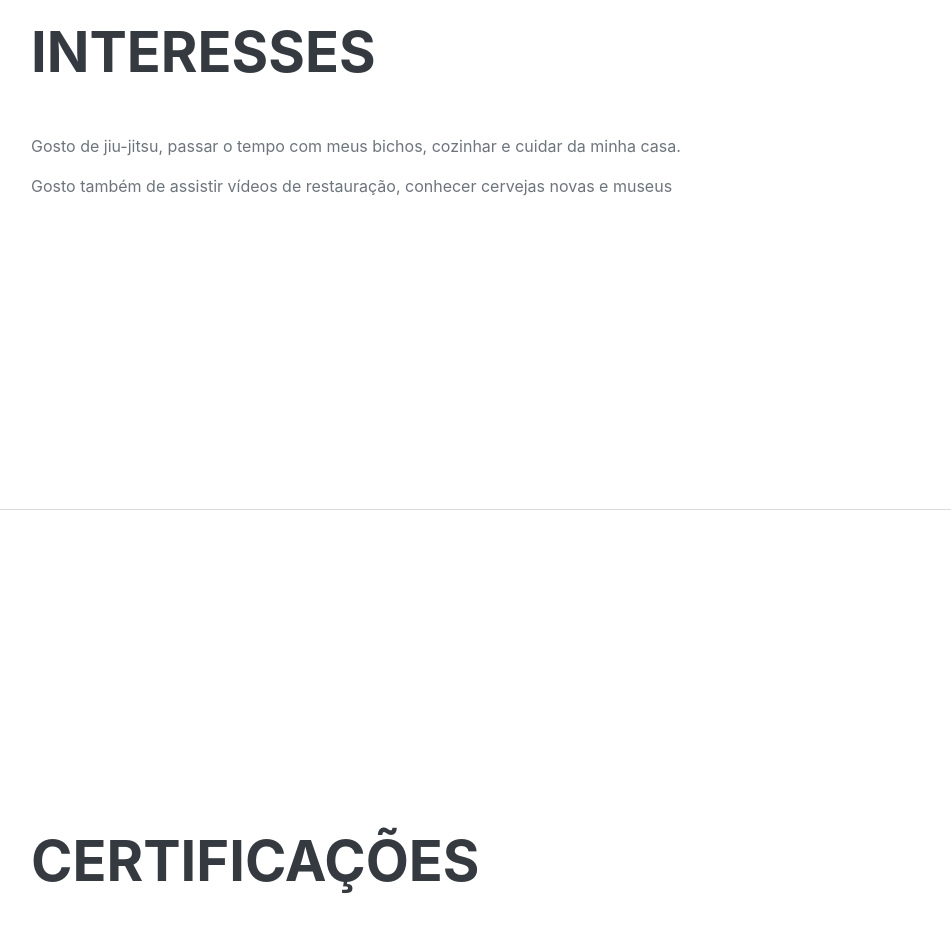
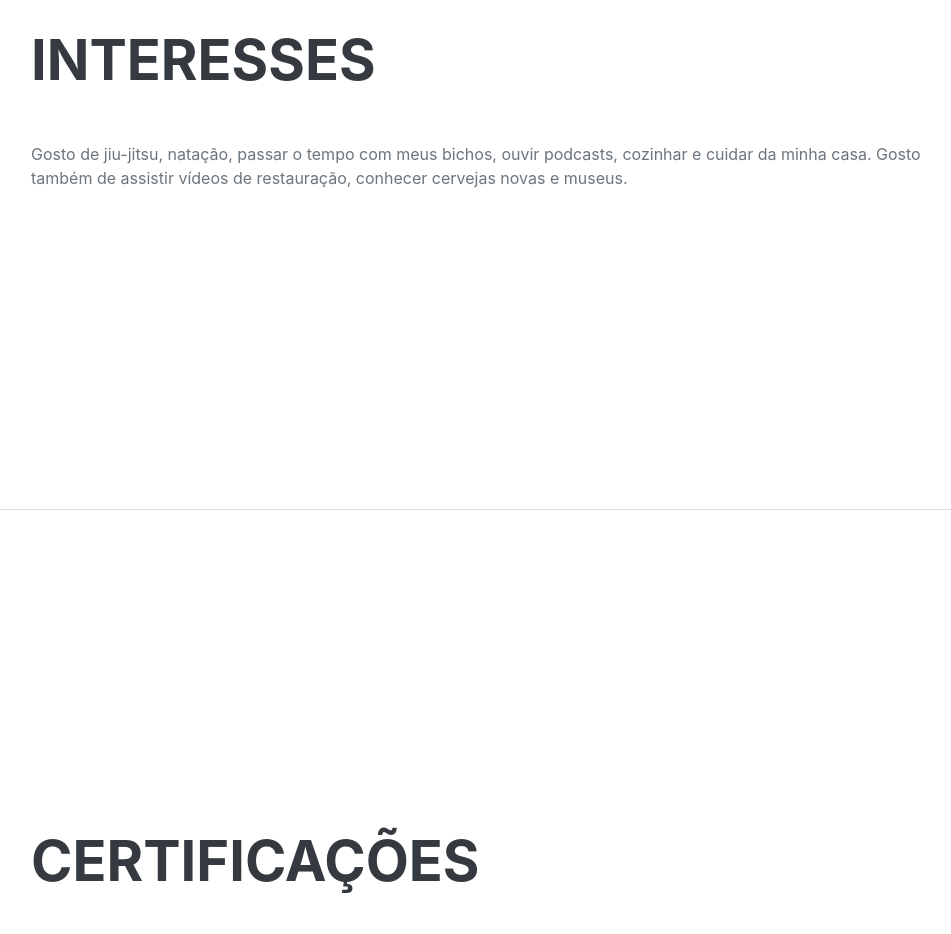
Before and after one commit to PabloCGSilva/pablo, a plain HTML site: page index.html in a window 1280 px wide. Shown: the part 3660-4594 px from the top of the page, without its empty margins (289-1240 px from the left). Drawn offline with nearby package versions, Linux system fonts and the light colour scheme; a web font is replaced by a local one.

Commit message:
Update index.html

```diff
--- a/index.html
+++ b/index.html
@@ -189,8 +189,8 @@
             <section class="resume-section" id="interests">
                 <div class="resume-section-content">
                     <h2 class="mb-5">Interesses</h2>
-                    <p>Gosto de jiu-jitsu, passar o tempo com meus bichos, cozinhar e cuidar da minha casa.</p>
-                    <p class="mb-0">Gosto também de assistir vídeos de restauração, conhecer cervejas novas e museus</p>
+                    <p class="mb-0">Gosto de jiu-jitsu, natação, passar o tempo com meus bichos, ouvir podcasts, cozinhar e cuidar da minha casa.
+                    Gosto também de assistir vídeos de restauração, conhecer cervejas novas e museus.</p>
                 </div>
             </section>
             <hr class="m-0" />
```
